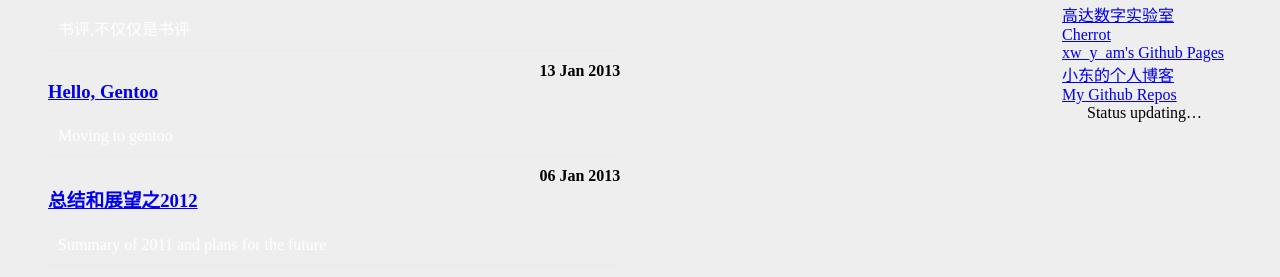
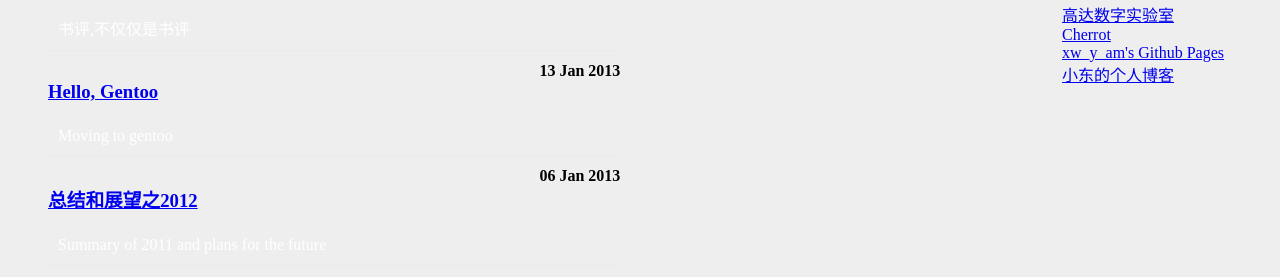
Before and after one commit to verygamer/reverland.github.com, a Jekyll site: the page built from index.html, in a window 1280 px wide. Shown: the part 982-1259 px from the top of the page. Built offline with Jekyll 4.4.1, drawn with Linux system fonts in a browser that asks for light colours; the list of posts is cut into pages by our own code; comment, search, counter and statistics services are not loaded.

Commit message:
blog update

```diff
--- a/index.html
+++ b/index.html
@@ -90,6 +90,5 @@ links:
 
   {% include sd/friend_links %}
 
-  {% include sd/github %}
 </ul>
 </div>
```
